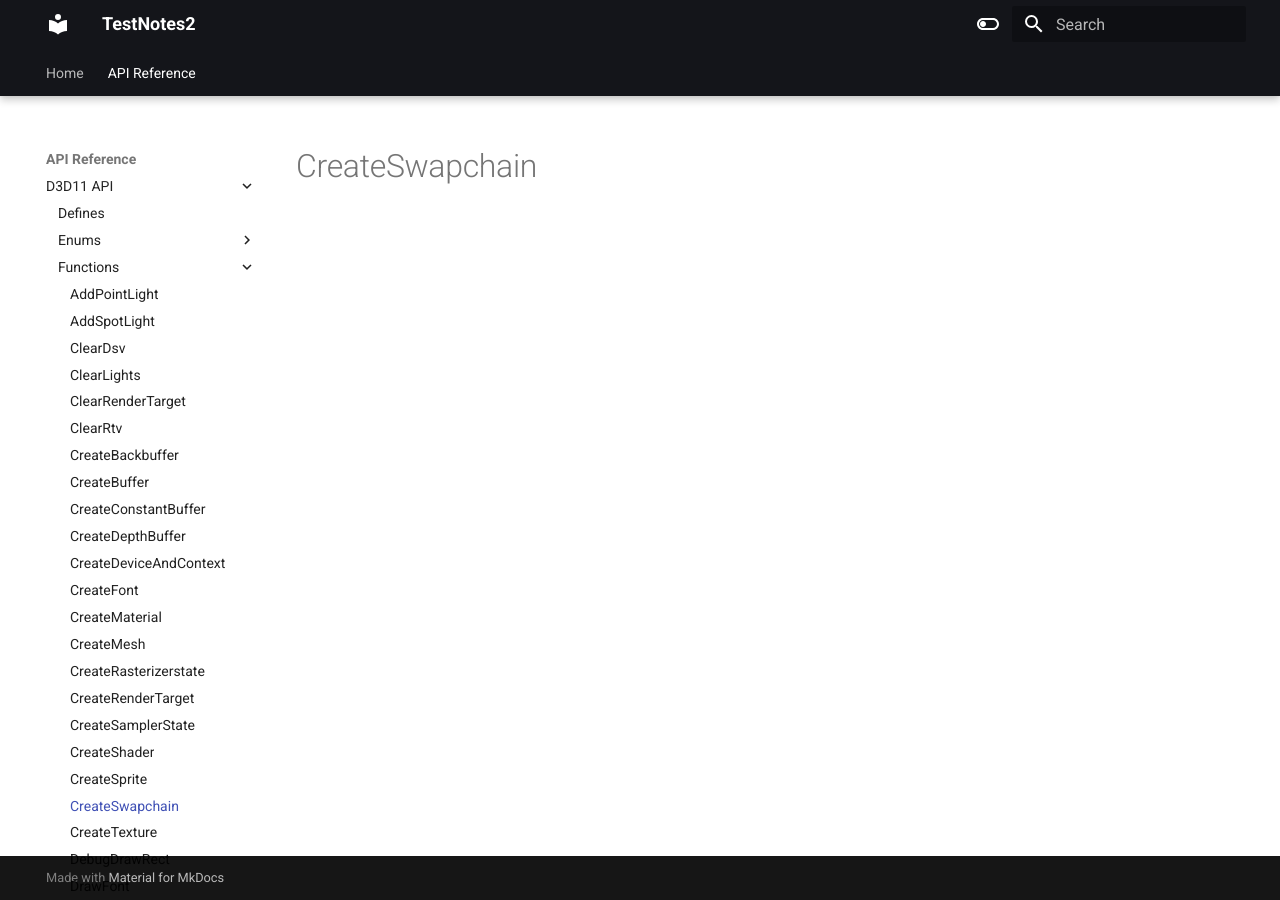
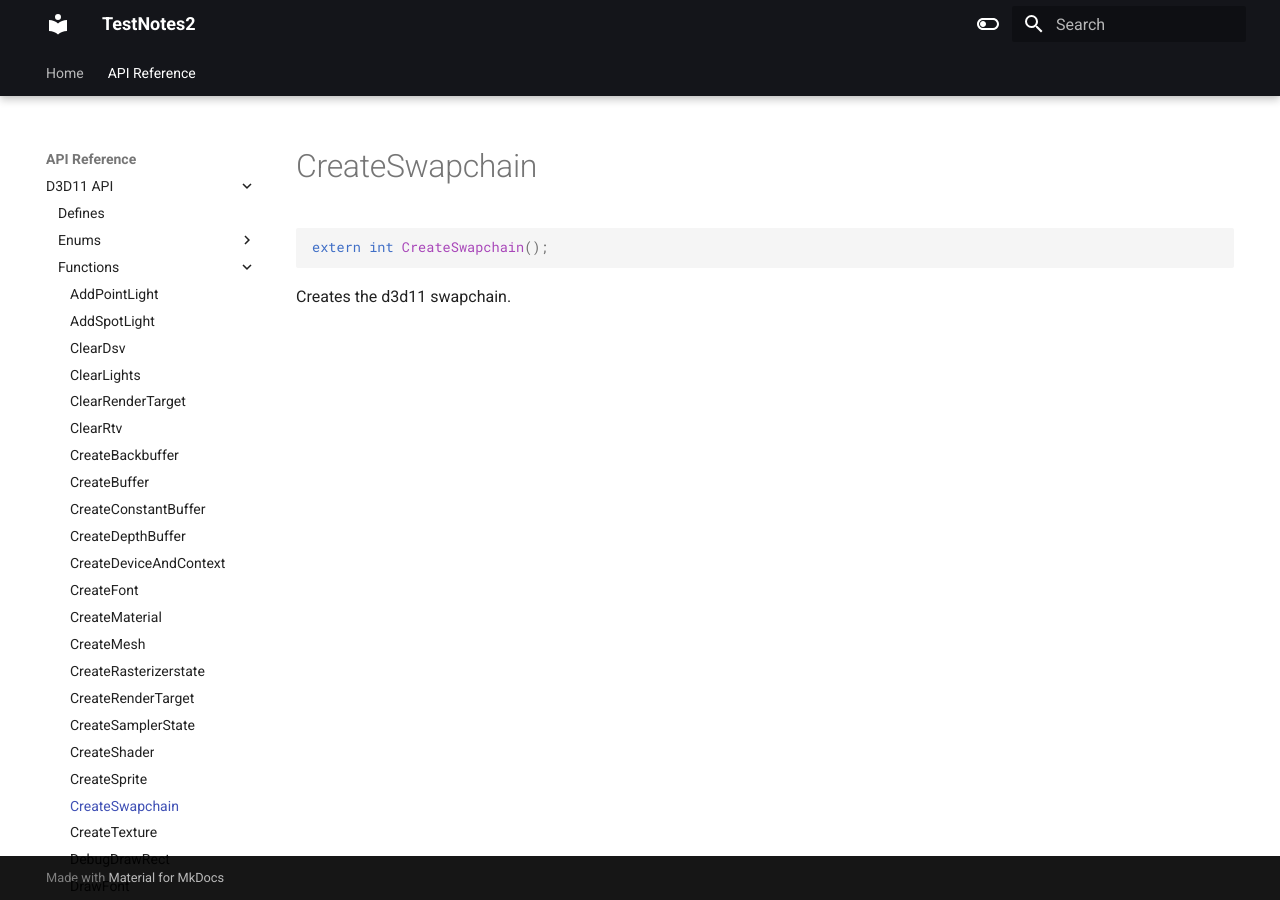
Before and after one commit to erichederstedt/TempEngineDocs, an MkDocs documentation site: the page built from docs/API Reference/D3D11 API/Functions/CreateSwapchain.md, in a window 1280 px wide. Built offline with MkDocs 1.6.1 and Material for MkDocs 9.7.7, drawn with Linux system fonts in a browser that asks for light colours.

Commit message:
PUSH NOTE : CreateSwapchain.md

````diff
--- a/docs/API Reference/D3D11 API/Functions/CreateSwapchain.md
+++ b/docs/API Reference/D3D11 API/Functions/CreateSwapchain.md
@@ -1 +1,7 @@
 # CreateSwapchain
+
+```c++
+extern int CreateSwapchain();
+```
+
+Creates the d3d11 swapchain.
````
